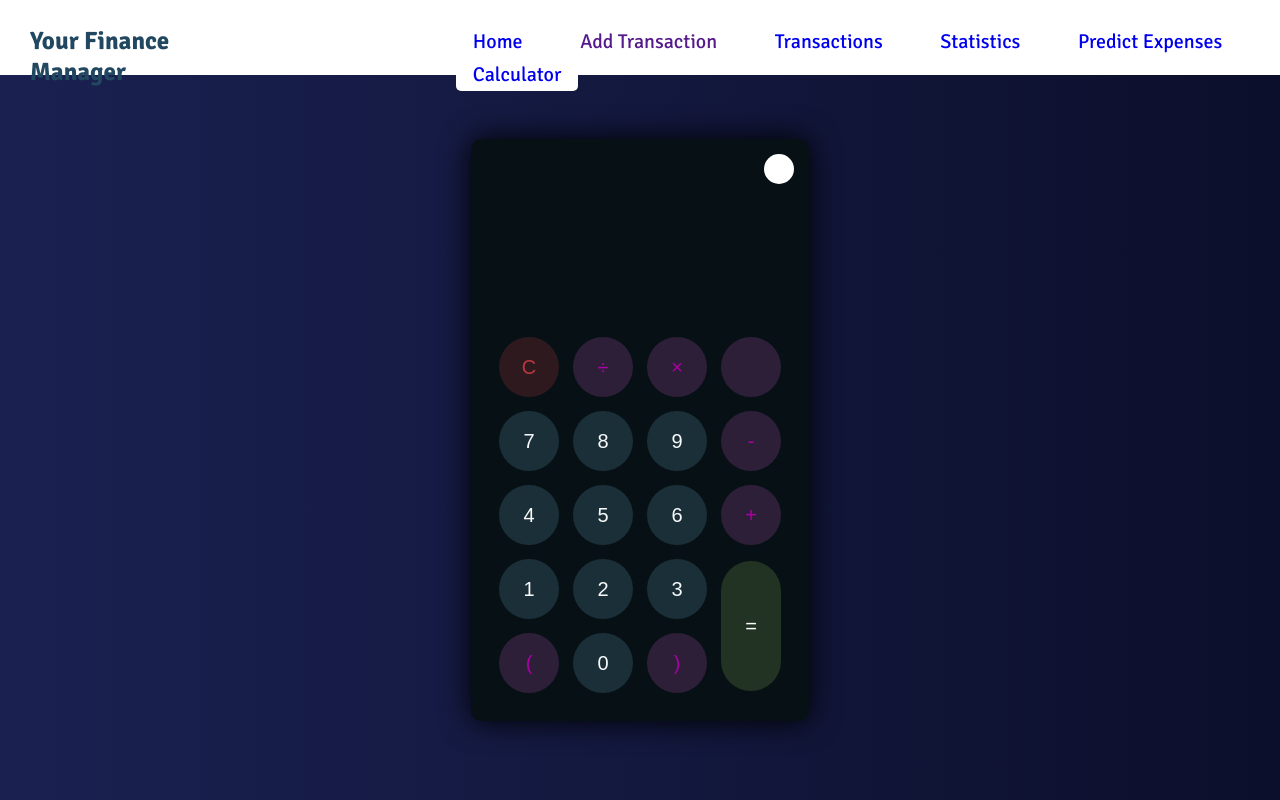
After one commit to nivevj/Personal-Expense-Management-and-Forecasting-Tool, a Flask app: page /calculator in a window 1280 px wide. The commit adds this page. Run offline with Flask 3, Linux system fonts and the light colour scheme; some libraries are stand-ins or nearby versions.

Commit message:
added calculator tool

```diff
--- a/app.py
+++ b/app.py
@@ -10,33 +10,21 @@ import numpy as np
 
 app = Flask(__name__)
 
-app.config['MONGO_URI'] = '<your mongo uri>'
+app.config['MONGO_URI'] = 'mongodb+srv://nivedha:nivedhamongodb@cluster0.h0jt46s.mongodb.net/expenseprediction'
 mongo = PyMongo(app)
 
-mongo_uri = "<your mongo uri>"
+mongo_uri = "mongodb+srv://nivedha:nivedhamongodb@cluster0.h0jt46s.mongodb.net"
 client = MongoClient(mongo_uri)
-db = client.expense_tracking
+db = client.expenseprediction
 collection = db.transactions
 
 @app.route('/')
 def home():
     return render_template('home.html')
 
-@app.route('/statistics')
-def statistics():
-    return render_template('statistics.html', graph='plot.png')
-
-# @app.route('/predict_expense')
-
-
 @app.route('/index')
 def index():
     return render_template('index.html')
-
-# @app.route('/transactions_month')
-# def transactions():
-#     return render_template('transactions_month.html')
-
 
 @app.route('/add_entry', methods=['POST'])
 def add_entry():
@@ -57,10 +45,6 @@ def add_entry():
     return redirect(url_for('index'))
 
 @app.route('/predict_expense')
-
-# def predict():
-#     return render_template('predict_expense.html')
-
 def predict_expense():
     # Implement prediction logic based on historical data
     # This could involve training a machine learning model on past entries
@@ -116,6 +100,21 @@ def transactions_this_month():
         '$or': [{'type': 'Expense'}, {'type': 'Income'}]
     }))
 
+    print(type(transactions[0]))
+
+    # for transaction in transactions:
+    #     print(transaction['date'])
+    #     print(type(transaction['date']))
+
+    # for transaction in transactions:
+    #     try:
+    #     # Attempt to parse date string in the format 'MM-DD-YY HH:MM'
+    #         transaction['date'] = datetime.strptime(transaction['date'], "%m/%d/%y %H:%M")
+    #     except ValueError:
+    #     # If parsing fails, try parsing date string in the format 'MM/DD/YYYY HH:MM'
+    #         transaction['date'] = datetime.strptime(transaction['date'], "%m-%d-%y %H:%M")
+    #transactions.sort(key=lambda x: x['date'], reverse=True)
+
     transaction = list(collection.find())
     transaction_df = pd.DataFrame(transaction)
     transaction_df['amount']=transaction_df['amount'].astype('float')
@@ -133,6 +132,13 @@ def transactions_this_month():
 
     return render_template('transactions_month.html', transactions=transactions,expense_amount=expense_amount,income_amount=income_amount,total_balance=total_balance,current_expense=current_expense, predicted_month_expense=predicted_month_expense)
 
+@app.route('/calculator')
+def calc():
+    return render_template('calculator.html')
+
+@app.route('/statistics')
+def statistics():
+    return render_template('statistics.html', graph='plot.png')
 
 @app.route('/plot.png')
 def plot_png():
@@ -286,7 +292,7 @@ def plot2_png():
 
     return send_file(output, mimetype='image/png')
 
-# barchart for categories
+# Barchart for categories
 
 @app.route('/plot3.png')
 def plot3_png():
--- /dev/null
+++ b/static/calc.css
@@ -0,0 +1,205 @@
+html, body {
+    /* font-family: Arial, sans-serif; */
+    background: linear-gradient(to right, #1a2151, #0c0f2b);
+    /* background-repeat:inherit; */
+    margin: 0;
+    padding: 0;
+    height: 100%;
+    font-family: "Signika", sans-serif;
+    font-optical-sizing: auto;
+    font-style: normal;
+    font-variation-settings: "GRAD" 0;
+}
+
+h1 {
+    color: #ffffff; /* Dark gray text */
+    text-align: center;
+}
+
+header{
+    background-color: rgb(255, 255, 255);
+    height: 50px;
+    padding-top: 25px;
+    display: flex;
+
+}
+nav{
+    margin-left: 15%;
+
+}
+
+.nav_title{
+    color: #214761;
+    font-size: 25px;
+    margin-top: 0px;
+    margin-left: 30px;
+}
+
+
+.container {
+    display: grid;
+    margin-top: 5%;
+    place-items: center;
+}
+
+.calculator {
+    position: relative;
+    height: auto;
+    width: auto;
+    padding: 20px;
+    border-radius: 10px;
+    box-shadow: 0 0 30px #000;
+}
+
+.theme-toggler {
+    position: absolute;
+    top: 30px;
+    right: 30px;
+    color: #fff;
+    cursor: pointer;
+    z-index: 1;
+}
+
+.theme-toggler.active {
+    color: #333;
+}
+
+.theme-toggler.active::before {
+    background-color: #fff;
+}
+
+.theme-toggler::before {
+    content: '';
+    height: 30px;
+    width: 30px;
+    position: absolute;
+    top: 50%;
+    transform: translate(-50%, -50%);
+    border-radius: 50%;
+    background-color: #333;
+    z-index: -1;
+}
+
+#display {
+    margin: 0 10px;
+    height: 150px;
+    width: auto;
+    max-width: 270px;
+    display: flex;
+    align-items: flex-end;
+    justify-content: flex-end;
+    font-size: 30px;
+    margin-bottom: 20px;
+    overflow-x: scroll;
+  }
+
+#display::-webkit-scrollbar {
+    display: block;
+    height: 3px;
+}
+
+/* light theme */
+
+.btn {
+    height: 60px;
+    width: 60px;
+    border: 0;
+    border-radius: 30px;
+    margin: 5px;
+    font-size: 20px;
+    cursor: pointer;
+    transition: all 200ms ease;
+}
+
+.btn:hover {
+    transform: scale(1.1);
+}
+
+.btn#equal {
+    height: 130px;
+}
+
+.calculator {
+    background-color: #fff;
+}
+
+.calculator #display {
+    color: #0a1e23;
+}
+
+.calculator button#clear {
+    background-color: #ffd5d8;
+    color: #fc4552;
+}
+
+.calculator button.btn-number {
+    background-color: #c3eaff;
+    color: #000000;
+}
+
+.calculator button.btn-operator {
+    background-color: #ffd0fb;
+    color: #f967f3;
+  }
+
+  .calculator button.btn-equal {
+    background-color: #adf9e7;
+    color: #000;
+  }
+
+  /* dark theme */
+
+  .calculator.dark {
+    background-color: #071115;
+  }
+
+  .calculator.dark #display {
+    color: #f8fafb;
+  }
+
+  .calculator.dark button#clear {
+    background-color: #2d191e;
+    color: #bd3740;
+  }
+
+  .calculator.dark button.btn-number {
+    background-color: #1b2f38;
+    color: #f8fafb;
+  }
+
+  .calculator.dark button.btn-operator {
+    background-color: #2e1f39;
+    color: #aa00a4;
+  }
+
+  .calculator.dark button.btn-equal {
+    background-color: #223323;
+    color: #ffffff;
+  }
+
+a{
+    text-decoration: none;
+}
+
+.nav_button{
+    background-color: white;
+    height: 33px;
+    border-radius: 5px;
+    margin-left: 20px;
+    border-color: white;
+    cursor: pointer;
+    border: 2px;
+    font-size: 20px;
+    padding: 0px 17px;
+    font-family: "Signika", sans-serif;
+    font-optical-sizing: auto;
+    font-style: normal;
+    font-variation-settings: "GRAD" 0;
+}
+
+.nav_button:hover{
+    background-color: rgb(234, 234, 234);
+    transform: scale(1.1,1.1);
+    transition-duration: 0.5s;
+    border-radius: 15px;
+}
--- a/static/styles.css
+++ b/static/styles.css
@@ -24,7 +24,7 @@ header{
 
 }
 nav{
-    margin-left: 30%;
+    margin-left: 15%;
 
 }
 
--- /dev/null
+++ b/templates/calculator.html
@@ -0,0 +1,107 @@
+<!DOCTYPE html>
+<html lang="en">
+<head>
+    <meta charset="UTF-8">
+    <meta http-equiv="X-UA-Compatible" content="IE=edge">
+    <meta name="viewport" content="width=device-width, initial-scale=1.0">
+    <link rel="stylesheet" href="style.css">
+    <link rel="stylesheet" href="static\calc.css">
+    <link rel="preconnect" href="https://fonts.googleapis.com">
+    <link rel="preconnect" href="https://fonts.gstatic.com" crossorigin>
+    <link href="https://fonts.googleapis.com/css2?family=Poppins&family=Signika:wght@300..700&display=swap" rel="stylesheet">
+    <title>Simple calculator</title>
+</head>
+<body>
+    <header>
+        <h3 class="nav_title">Your Finance Manager</h3>
+        <nav>
+            <button class="nav_button" method="/"><a href="/">Home</a></button>
+            <button class="nav_button" method=""><a href="">Add Transaction</a></button>
+            <button class="nav_button" method="/transactions_this_month"><a href="/transactions_this_month">Transactions</a></button>
+            <button class="nav_button" method="/statistics"><a href="/statistics">Statistics</a></button>
+            <button class="nav_button" method="/predict_expense"><a href="/predict_expense">Predict Expenses</a></button>
+            <button class="nav_button" method="/calculator"><a href="/calculator">Calculator</a></button>
+        </nav>
+
+    </header>
+
+    <div class="container">
+        <div class="calculator dark">
+            <div class="theme-toggler active">
+                <i class="toggler-icon"></i>
+            </div>
+            <div class="display-screen">
+                <div id="display"></div>
+            </div>
+            <div class="buttons">
+                <table>
+                    <tr>
+                        <td><button class="btn btn-operator" id="clear">C</button></td>
+                        <td><button class="btn btn-operator" id="/">&divide;</button></td>
+                        <td><button class="btn btn-operator" id="*">&times;</button></td>
+                        <td><button class="btn btn-operator" id="backspace"></button></td>
+                    </tr>
+                    <tr>
+                        <td><button class="btn btn-number" id="7">7</button></td>
+                        <td><button class="btn btn-number" id="8">8</button></td>
+                        <td><button class="btn btn-number" id="9">9</button></td>
+                        <td><button class="btn btn-operator" id="-">-</button></td>
+                    </tr>
+                    <tr>
+                        <td><button class="btn btn-number" id="4">4</button></td>
+                        <td><button class="btn btn-number" id="5">5</button></td>
+                        <td><button class="btn btn-number" id="6">6</button></td>
+                        <td><button class="btn btn-operator" id="+">+</button></td>
+                    </tr>
+                    <tr>
+                        <td><button class="btn btn-number" id="1">1</button></td>
+                        <td><button class="btn btn-number" id="2">2</button></td>
+                        <td><button class="btn btn-number" id="3">3</button></td>
+                        <td rowspan="2"><button class="btn btn-equal" id="equal">=</button></td>
+                    </tr>
+                    <tr>
+                        <td><button class="btn btn-operator" id="(">(</button></td>
+                        <td><button class="btn btn-number" id="0">0</button></td>
+                        <td><button class="btn btn-operator" id=")">)</button></td>
+                    </tr>
+                </table>
+            </div>
+        </div>
+    </div>
+    <script>
+
+const display = document.querySelector("#display");
+const buttons = document.querySelectorAll("button");
+
+buttons.forEach((item) => {
+  item.onclick = () => {
+    if (item.id == "clear") {
+      display.innerText = "";
+    } else if (item.id == "backspace") {
+      let string = display.innerText.toString();
+      display.innerText = string.substr(0, string.length - 1);
+    } else if (display.innerText != "" && item.id == "equal") {
+      display.innerText = eval(display.innerText);
+    } else if (display.innerText == "" && item.id == "equal") {
+      display.innerText = "Empty!";
+      setTimeout(() => (display.innerText = ""), 2000);
+    } else {
+      display.innerText += item.id;
+    }
+  };
+});
+
+const themeToggleBtn = document.querySelector(".theme-toggler");
+const calculator = document.querySelector(".calculator");
+const toggleIcon = document.querySelector(".toggler-icon");
+let isDark = true;
+themeToggleBtn.onclick = () => {
+  calculator.classList.toggle("dark");
+  themeToggleBtn.classList.toggle("active");
+  isDark = !isDark;
+};
+
+
+    </script>
+</body>
+</html>
--- a/templates/home.html
+++ b/templates/home.html
@@ -3,7 +3,7 @@
 <head>
     <meta charset="UTF-8">
     <meta name="viewport" content="width=device-width, initial-scale=1.0">
-    <title>Budget Buddy - Home</title>
+    <title>Finance Manager - Home</title>
     <link rel="stylesheet" href="static\styles.css">
     <link rel="preconnect" href="https://fonts.googleapis.com">
     <link rel="preconnect" href="https://fonts.gstatic.com" crossorigin>
@@ -26,9 +26,8 @@
             <button class="nav_button" method="/index"><a href="/index">Add Transaction</a></button>
             <button class="nav_button" method="/transactions_this_month"><a href="/transactions_this_month">Transactions</a></button>
             <button class="nav_button" method="/statistics"><a href="/statistics">Statistics</a></button>
-            <!-- <button class="nav_button" action="">Income</button>
-            <button class="nav_button" action="">Expenses</button> -->
             <button class="nav_button" method="/predict_expense"><a href="/predict_expense">Predict Expenses</a></button>
+            <button class="nav_button" method="/calculator"><a href="/calculator">Calculator</a></button>
         </nav>
 
     </header>
--- a/templates/statistics.html
+++ b/templates/statistics.html
@@ -17,9 +17,8 @@
             <button class="nav_button" method="/index"><a href="/index">Add Transaction</a></button>
             <button class="nav_button" method="/transactions_this_month"><a href="/transactions_this_month">Transactions</a></button>
             <button class="nav_button" method=""><a href="">Statistics</a></button>
-            <!-- <button class="nav_button" action="">Income</button>
-            <button class="nav_button" action="">Expenses</button> -->
             <button class="nav_button" method="/predict_expense"><a href="/predict_expense">Predict Expenses</a></button>
+            <button class="nav_button" method="/calculator"><a href="/calculator">Calculator</a></button>
         </nav>
 
     </header>
@@ -36,7 +35,6 @@
         </div>
 
         <div class="stat_graph" height="10px">
-            <!-- <h2 class="graph_title">{{text}}</h2> -->
             <img class="plot_img" src="/plot.png" alt="no img">
         </div>
     </div>
--- a/templates/transactions_month.html
+++ b/templates/transactions_month.html
@@ -17,9 +17,8 @@
             <button class="nav_button" method="/index"><a href="/index">Add Transaction</a></button>
             <button class="nav_button" method=""><a href="">Transactions</a></button>
             <button class="nav_button" method="/statistics"><a href="/statistics">Statistics</a></button>
-            <!-- <button class="nav_button" action="">Income</button>
-            <button class="nav_button" action="">Expenses</button> -->
             <button class="nav_button" method="/predict_expense"><a href="/predict_expense">Predict Expenses</a></button>
+            <button class="nav_button" method="/calculator"><a href="/calculator">Calculator</a></button>
         </nav>
 
     </header>
@@ -78,7 +77,6 @@
                 </tr>
                 {% endfor %}
             </table>
-            <!-- {{transactions}} -->
         </div>
     </center>
 </body>
```
Also changed, not shown: templates/index.html (+4 -11 lines), templates/predict_expense.html (+1 -14 lines).
